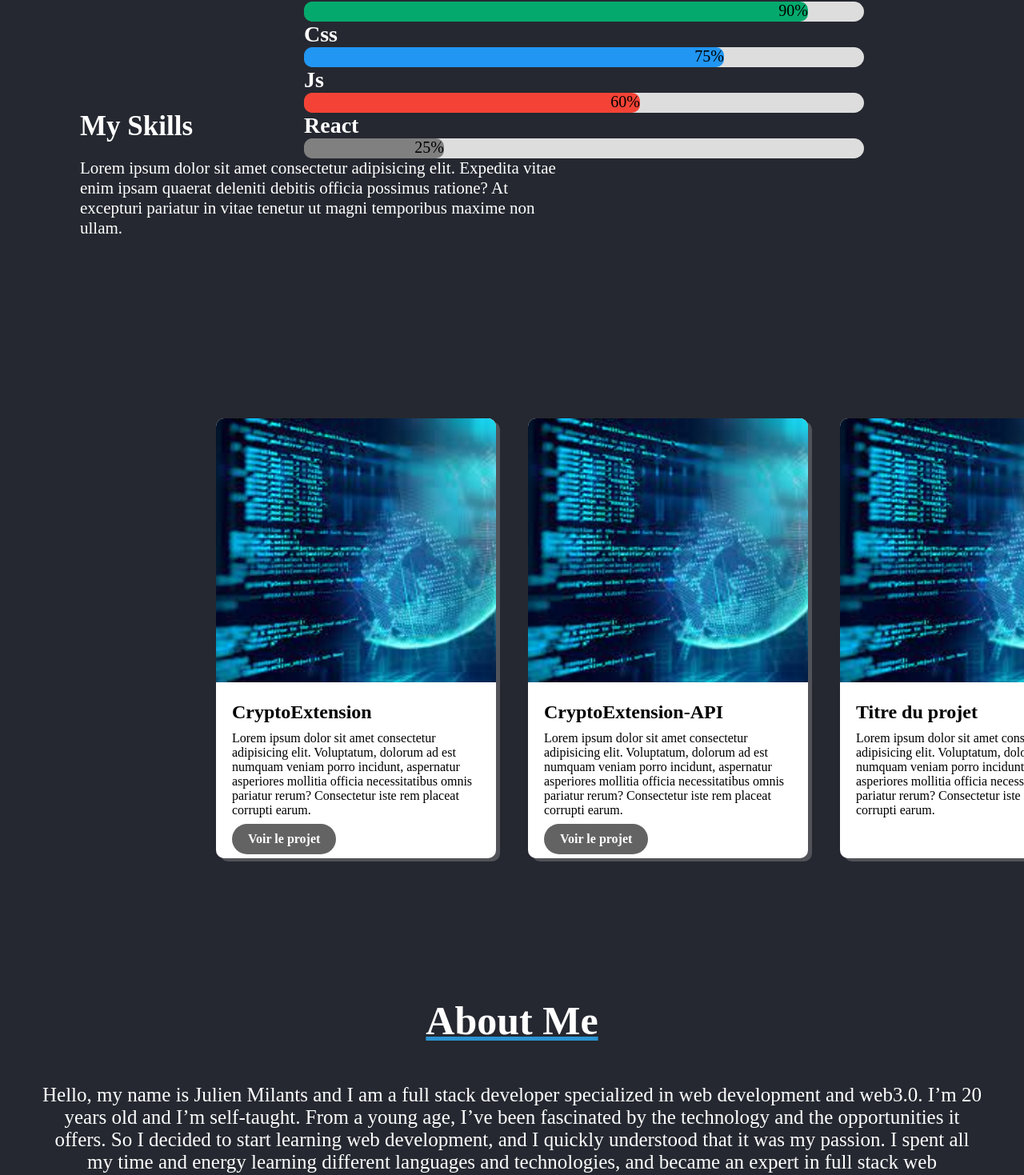
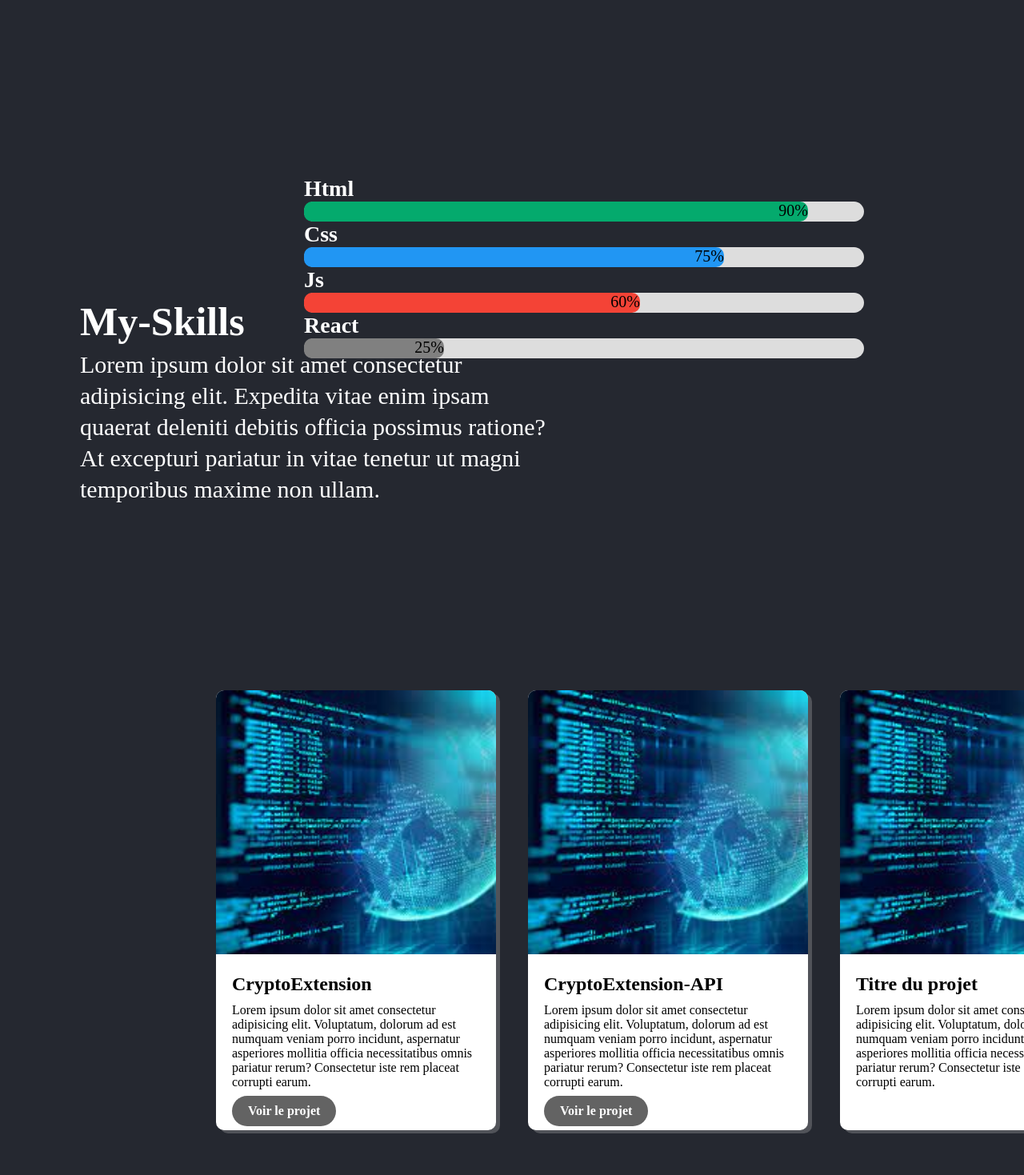
Before and after one commit to NapoTwiixe306/React-Portfolio, a React (Create React App) app: page / in a window 1280 px wide. Shown: the part 752-2221 px from the top of the page at 80% size. Built offline with nearby package versions, Linux system fonts and the light colour scheme.

Commit message:
Css 1/2 de fix

```diff
--- a/src/App.css
+++ b/src/App.css
@@ -224,32 +224,31 @@ header .navigation li a {
 
 .skill{
   position: relative;
-  bottom: 20px;
+  bottom: -50px;
   height: 500px;
-  /* background-color: red; */
 }
 
 .skill-title{
   position: relative;
-  top: 5px;
+  top: 170px;
   left: 100px;
   max-width: 500px;
-  font-size: 35px;
+  font-size: 50px;
 }
 
 .skill-para{
   position: relative;
   max-width: 600px;
-  top: 25px;
+  top: 175px;
   left: 100px;
-  line-height: 25px;
-  font-size: 21px;
+  line-height: 39px;
+  font-size: 30px;
 }
 
 .skill-box{
   position: absolute;
   width: 700px;
-  bottom: -150px;
+  bottom: -400px;
   right: 200px;
   /* border: 2px solid red; */
 }
@@ -303,13 +302,18 @@ header .navigation li a {
   background-color: #808080;
 }
 
+.Project{
+  position: relative;
+  top: 200px;
+}
+
 .card {
   position: relative;
   display: inline-block;
   width: 350px;
   height: 550px;
   margin: 20px;
-  top: -150px;
+  top: -10px;
   left: 250px;
   background-color: #fff;
   border-radius: 10px;
@@ -362,10 +366,12 @@ header .navigation li a {
 }
 
 .about{
+  position: relative;
   width: 100%;
   height: 100px;
-  top: -50px;
+  top: 300px;
   text-align: center;
+  background-color: #04AA6D;
 }
 
 .about-title{
--- a/src/App.js
+++ b/src/App.js
@@ -9,7 +9,7 @@ function App() {
       <Skills />
       <Project />
       <About />
-      <Contact />
+      {/* <Contact /> */}
       <Footer />
     </div>
   );
--- a/src/components/Project.jsx
+++ b/src/components/Project.jsx
@@ -5,7 +5,7 @@ const code = require('../img/code.png')
 
 const Project = () => {
     return (
-        <div className="all" id="Project">
+        <div className="Project" id="Project">
             <div class="card">
                 <img src={code} alt="img de moi"/>
                 <div class="card-content">
--- a/src/components/Skills.jsx
+++ b/src/components/Skills.jsx
@@ -5,7 +5,7 @@ const Skills = () => {
     return (
        <div id="Skill">
             <div className="skill">
-                <h1 className="skill-title">My Skills</h1>
+                <h1 className="skill-title">My-Skills</h1>
                 <p className="skill-para">Lorem ipsum dolor sit amet consectetur adipisicing elit. Expedita vitae enim ipsam quaerat deleniti debitis officia possimus ratione? At excepturi pariatur in vitae tenetur ut magni temporibus maxime non ullam.</p>
             </div>
 
```
